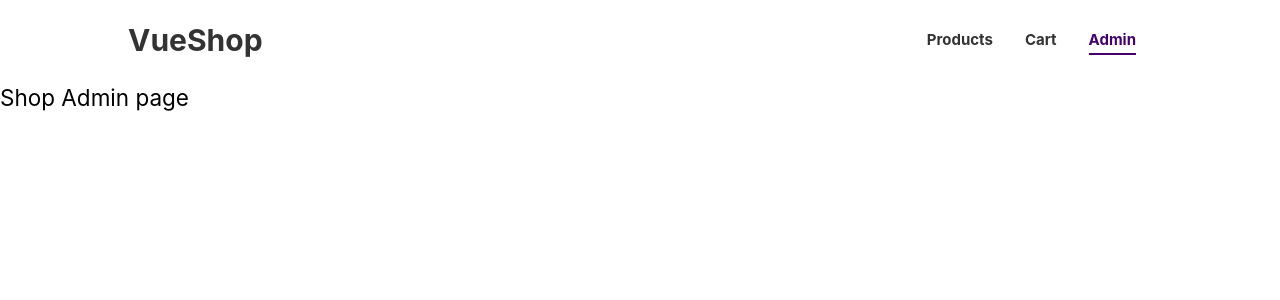
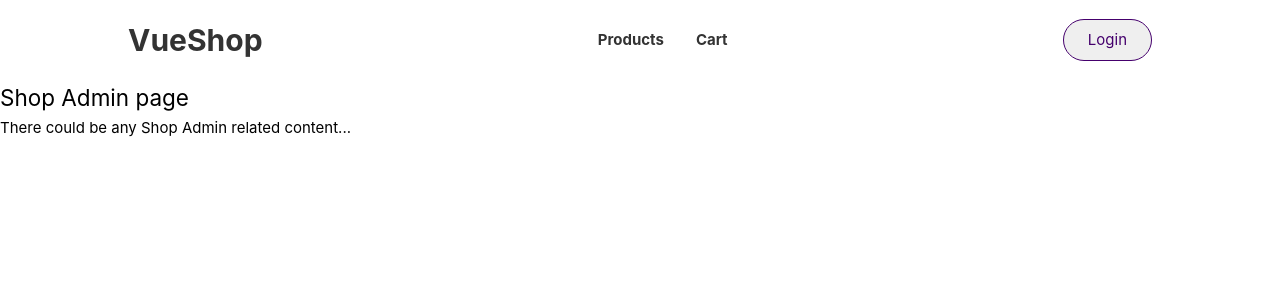
Before and after one commit to ts-andrey/23-vue-projects, a Vue app in the folder demo-shop/: page /admin in a window 1280 px wide. Shown: the top 300 px of the page. Built offline with nearby package versions, Linux system fonts and the light colour scheme.

Commit message:
feat: add login basic logic

```diff
--- a/demo-shop/src/App.vue
+++ b/demo-shop/src/App.vue
@@ -8,18 +8,18 @@ import TheHeader from './components/nav/TheHeader.vue';
 
 export default {
   components: {
-    TheHeader
+    TheHeader,
   },
   data() {
     return {
+      isLoggedIn: false,
       products: [
         {
           id: 'p1',
           image:
             'https://upload.wikimedia.org/wikipedia/commons/thumb/5/5a/Books_HD_%288314929977%29.jpg/640px-Books_HD_%288314929977%29.jpg',
           title: 'Book Collection',
-          description:
-            'A collection of must-read books. All-time classics included!',
+          description: 'A collection of must-read books. All-time classics included!',
           price: 99.99,
         },
         {
@@ -35,27 +35,27 @@ export default {
           image:
             'https://upload.wikimedia.org/wikipedia/commons/thumb/6/6d/Good_Food_Display_-_NCI_Visuals_Online.jpg/640px-Good_Food_Display_-_NCI_Visuals_Online.jpg',
           title: 'Food Box',
-          description:
-            'May be partially expired when it arrives but at least it is cheap!',
+          description: 'May be partially expired when it arrives but at least it is cheap!',
           price: 6.99,
         },
       ],
       cart: { items: [], total: 0, qty: 0 },
-    }
+    };
   },
   provide() {
     return {
       products: this.products,
       cart: this.cart,
+      isLoggedIn: this.isLoggedIn,
       addProductToCart: this.addProductToCart,
       removeProductFromCart: this.removeProductFromCart,
-    }
+      login: this.login,
+      logout: this.logout,
+    };
   },
   methods: {
     addProductToCart(productData) {
-      const productInCartIndex = this.cart.items.findIndex(
-        (ci) => ci.productId === productData.id
-      );
+      const productInCartIndex = this.cart.items.findIndex(ci => ci.productId === productData.id);
 
       if (productInCartIndex >= 0) {
         this.cart.items[productInCartIndex].qty++;
@@ -74,14 +74,21 @@ export default {
     },
 
     removeProductFromCart(prodId) {
-      const productInCartIndex = this.cart.items.findIndex(
-        (cartItem) => cartItem.productId === prodId
-      );
+      const productInCartIndex = this.cart.items.findIndex(cartItem => cartItem.productId === prodId);
       const prodData = this.cart.items[productInCartIndex];
       this.cart.items.splice(productInCartIndex, 1);
       this.cart.qty -= prodData.qty;
       this.cart.total -= prodData.price * prodData.qty;
     },
-  }
-}
+
+    login() {
+      this.isLoggedIn = true;
+      console.log(this.isLoggedIn, 'login');
+    },
+    logout() {
+      this.isLoggedIn = false;
+      console.log(this.isLoggedIn, 'logout');
+    },
+  },
+};
 </script>
--- a/demo-shop/src/components/nav/TheHeader.vue
+++ b/demo-shop/src/components/nav/TheHeader.vue
@@ -11,15 +11,23 @@
         <li>
           <router-link to="/cart">Cart</router-link>
         </li>
-        <li>
+        <li v-if="isLoggedIn">
           <router-link to="/admin">Admin</router-link>
         </li>
       </ul>
     </nav>
+    <div>
+      <button v-if="!isLoggedIn" @click="login">Login</button>
+      <button v-if="isLoggedIn" @click="logout">Logout</button>
+    </div>
   </header>
 </template>
 
-<script></script>
+<script>
+export default {
+  inject: ['isLoggedIn', 'login', 'logout', 'cart'],
+}
+</script>
 
 <style scoped>
 header {
@@ -58,4 +66,18 @@ a.router-link-active {
   color: #45006d;
   border-color: #45006d;
 }
+
+button {
+  font: inherit;
+  cursor: pointer;
+  padding: 0.5rem 1.5rem;
+  border: 1px solid #45006d;
+  color: #45006d;
+  border-radius: 30px;
+}
+
+button:hover,
+button:active {
+  background-color: #f0d5ff;
+}
 </style>
--- a/demo-shop/src/pages/ShopAdmin.vue
+++ b/demo-shop/src/pages/ShopAdmin.vue
@@ -1,7 +1,17 @@
 <template>
   <h2>Shop Admin page</h2>
+  <p>There could be any Shop Admin related content...</p>
 </template>
 
 <script></script>
 
-<style></style>
+<style scoped>
+section {
+  text-align: center;
+  margin: 3rem auto;
+  max-width: 40rem;
+  border: 1px solid #ccc;
+  border-radius: 12px;
+  padding: 2rem;
+}
+</style>
```
